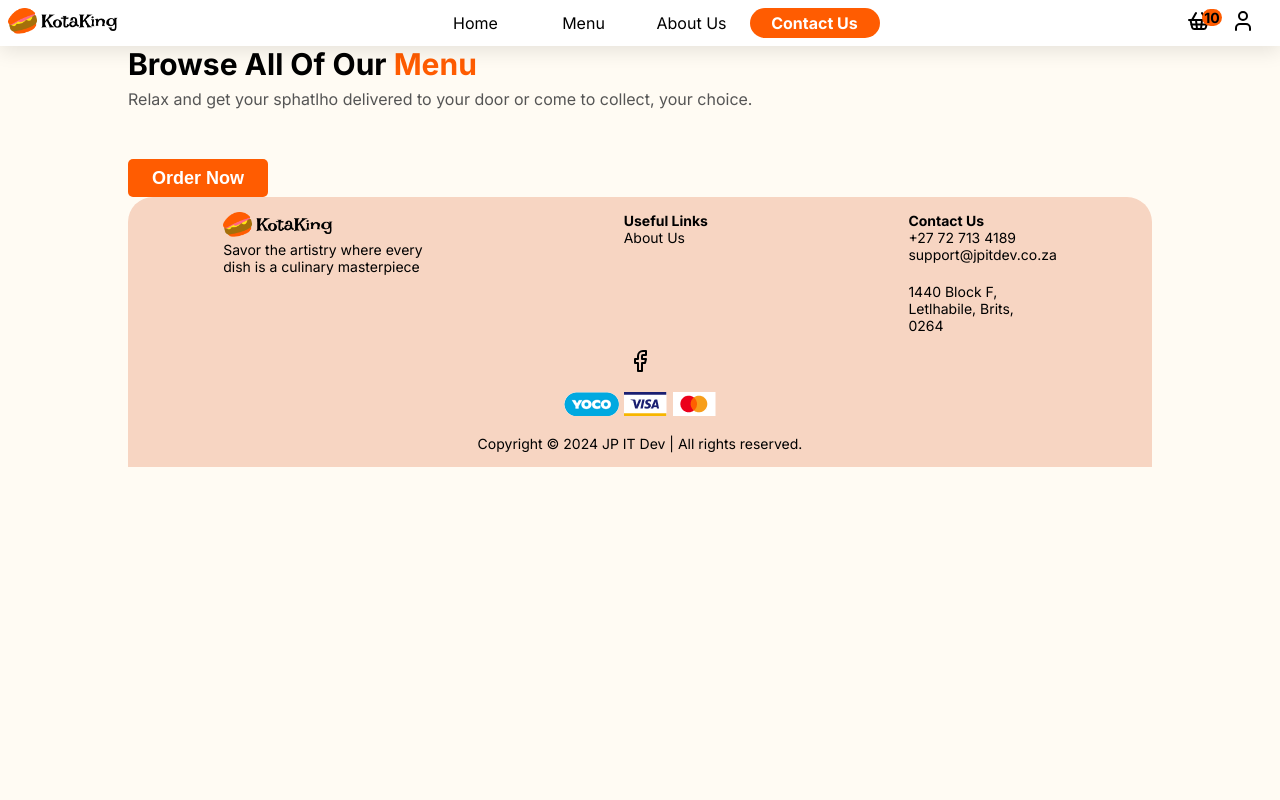
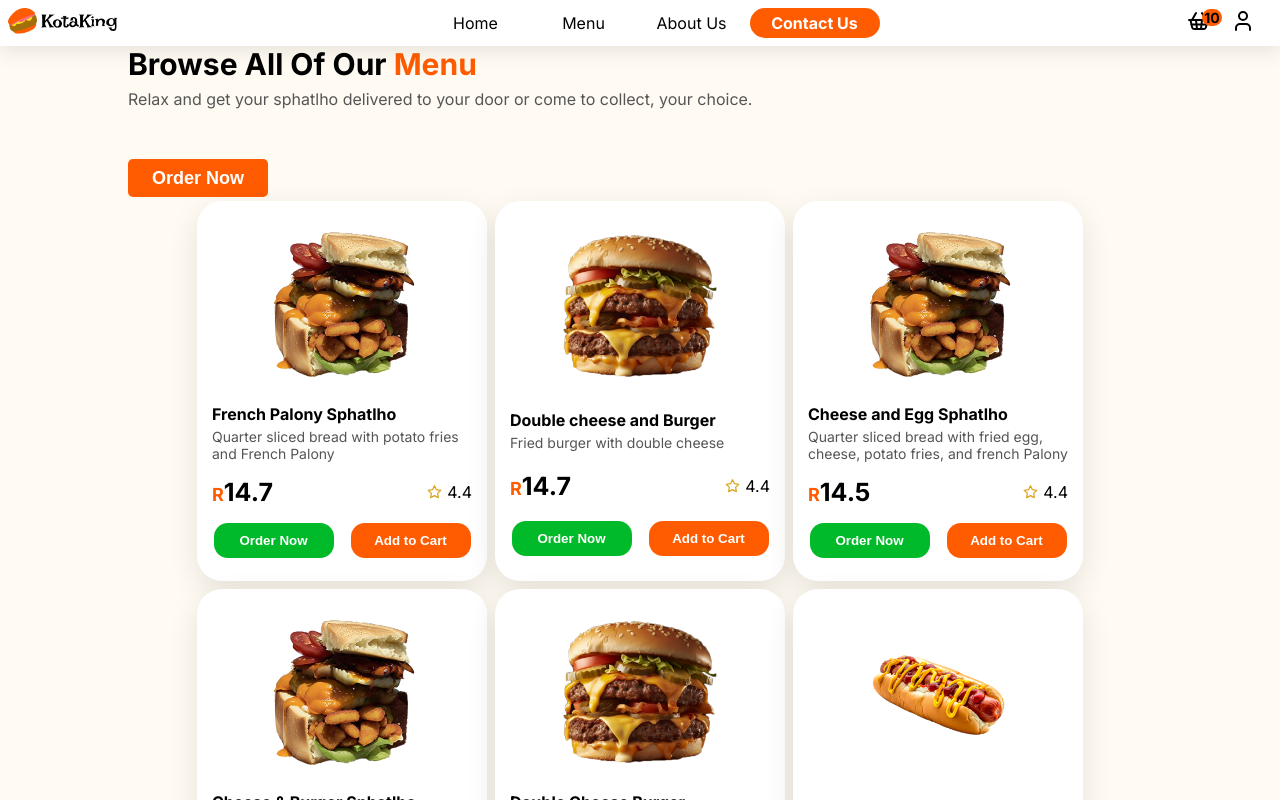
Before and after one commit to jpitdeveloper/kotaking-app, a React (Vite) app in the folder frontend/: page /menu in a window 1280 px wide. Shown: the top 800 px of the page. Built offline with nearby package versions, Linux system fonts and the light colour scheme.

Commit message:
add menu json

```diff
--- a/frontend/src/components/Cards.css
+++ b/frontend/src/components/Cards.css
@@ -1,13 +1,12 @@
 .popular-menu-cards-wrapper {
   display: flex;
-  justify-content: center;
-  padding: 36px;
+  padding: 4px;
 }
 .menu-card {
   display: grid;
   align-items: center;
   background-color: white;
-  width: 330px;
+  width: 260px;
   height: 350px;
   box-shadow: 0 10px 30px rgba(0, 0, 0, 0.1);
   border-radius: 25px;
--- /dev/null
+++ b/frontend/src/pages/shop/Menu.css
@@ -0,0 +1,5 @@
+.menu-cards{
+  display: flex;
+  flex-wrap: wrap;
+  justify-content: center;
+}
--- a/frontend/src/pages/shop/Menu.jsx
+++ b/frontend/src/pages/shop/Menu.jsx
@@ -1,4 +1,6 @@
 import React, { useEffect, useState } from "react";
+import Cards from "../../components/Cards";
+import './Menu.css'
 
 const Menu = () => {
   const [menu, setMenu] = useState([]);
@@ -81,6 +83,14 @@ const Menu = () => {
           <button className="cat-button">Order Now</button>
         </div>
       </div>
+      {/* products card */}
+      <div className="menu-cards">
+        {
+          filterdItems.map((item) => (
+            <Cards key={item._id} item={item}/>
+          ))
+        }
+      </div>
 
       {/* menu section */}
     </>
```
